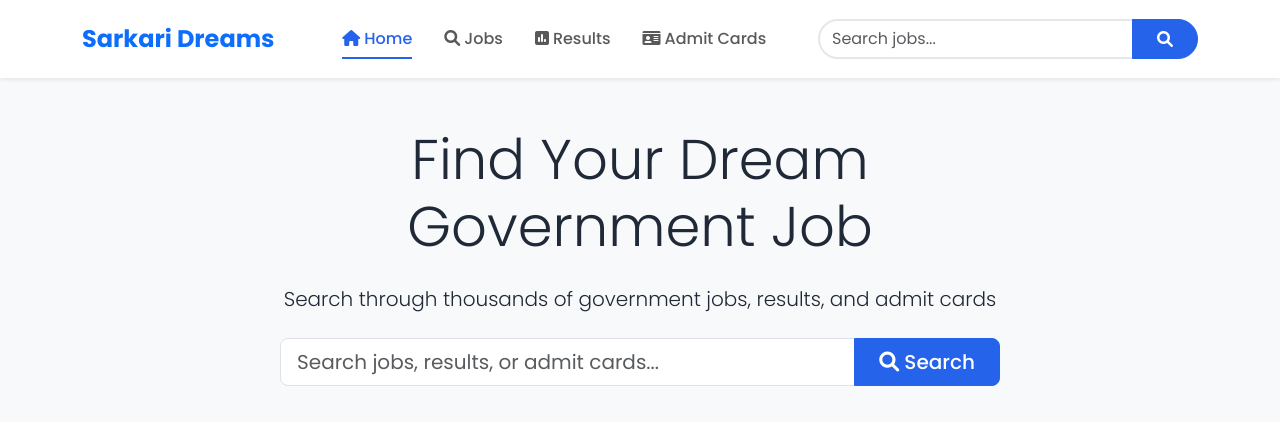
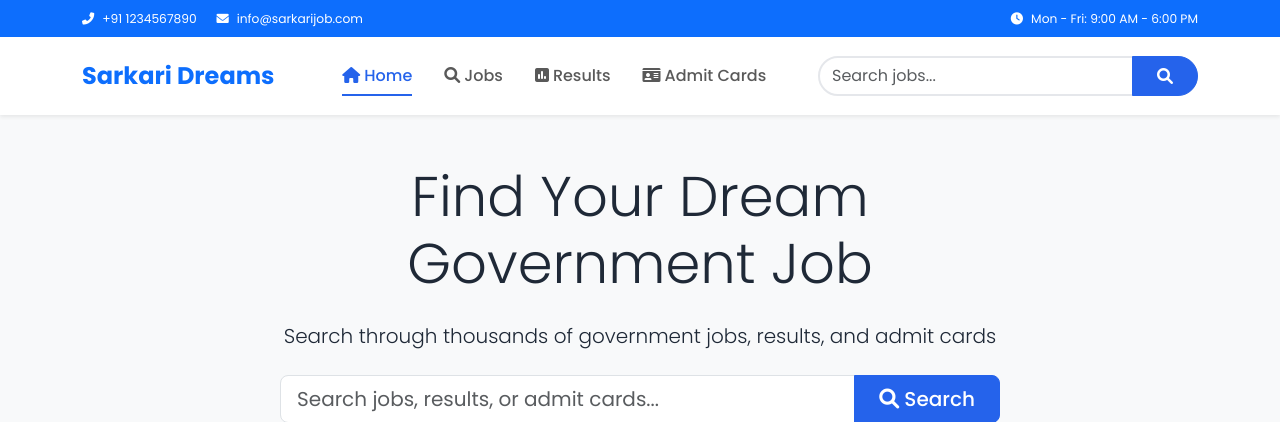
Before and after one commit to Deepak5011/Sarkari_Job_02, a Django app: page / in a window 1280 px wide. Shown: the top 422 px of the page. Run offline with Django 5.2, Linux system fonts and the light colour scheme; data that the repository does not hold is empty.

Commit message:
Update base.html

```diff
--- a/templates/base.html
+++ b/templates/base.html
@@ -28,7 +28,7 @@
 </head>
 <body class="bg-light">
     <!-- Top Bar -->
-<!--     <div class="top-bar bg-primary text-white py-2">
+    <div class="top-bar bg-primary text-white py-2">
         <div class="container">
             <div class="row align-items-center">
                 <div class="col-md-6">
@@ -40,7 +40,7 @@
                 </div>
             </div>
         </div>
-    </div> -->
+    </div>
 
     <!-- Navbar -->
     <nav class="navbar navbar-expand-lg navbar-light bg-white shadow-sm sticky-top">
```
